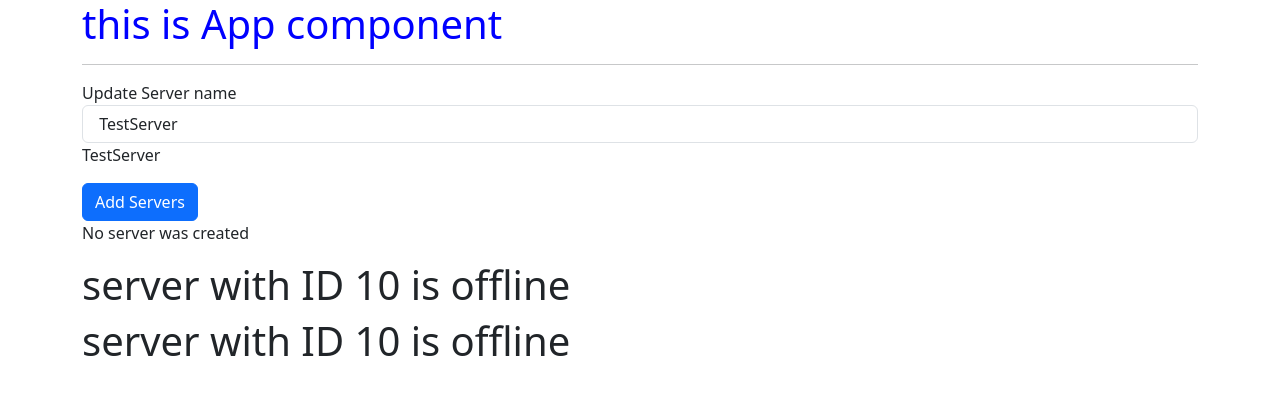
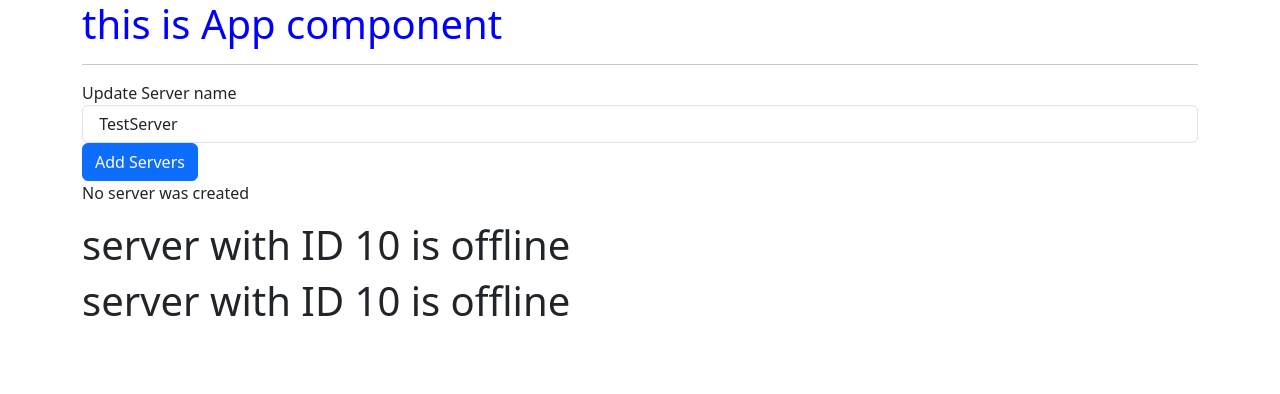
Before and after one commit to ZuhRa-HashiMi/Angular_Project, an Angular app: page / in a window 1280 px wide. Shown: the top 394 px of the page. Built offline with nearby package versions, Linux system fonts and the light colour scheme.

Commit message:
Combining all Forms of Databinding

```diff
--- a/src/app/servers/servers.component.html
+++ b/src/app/servers/servers.component.html
@@ -7,7 +7,7 @@ class="form-control"
 type="text"
 class="form-control"
 [(ngModel)]="serverName">
-<p>{{ serverName }}</p>
+<!-- <p>{{ serverName }}</p> -->
 
 <button class="btn btn-primary "
 [disabled] = "!allowNewServer"
--- a/src/app/servers/servers.component.ts
+++ b/src/app/servers/servers.component.ts
@@ -20,7 +20,7 @@ export class ServersComponent {
   }
 
   onCreateServer() {
-    this.serverCreationStatus = "Server created successfully";
+    this.serverCreationStatus = "Server created successfully" + this.serverName;
   }
 
   onUpdateServerName(event: Event) {
```
